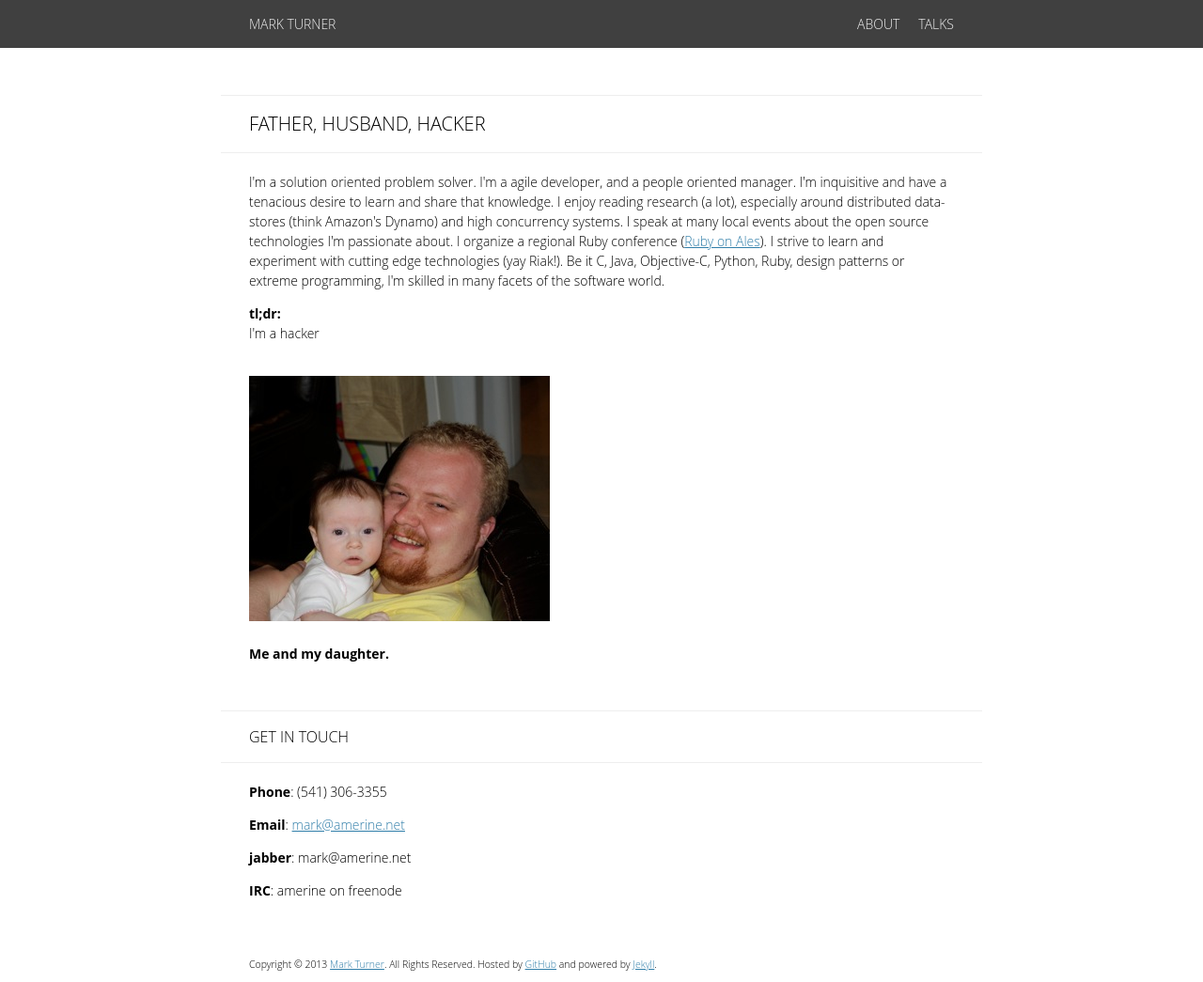
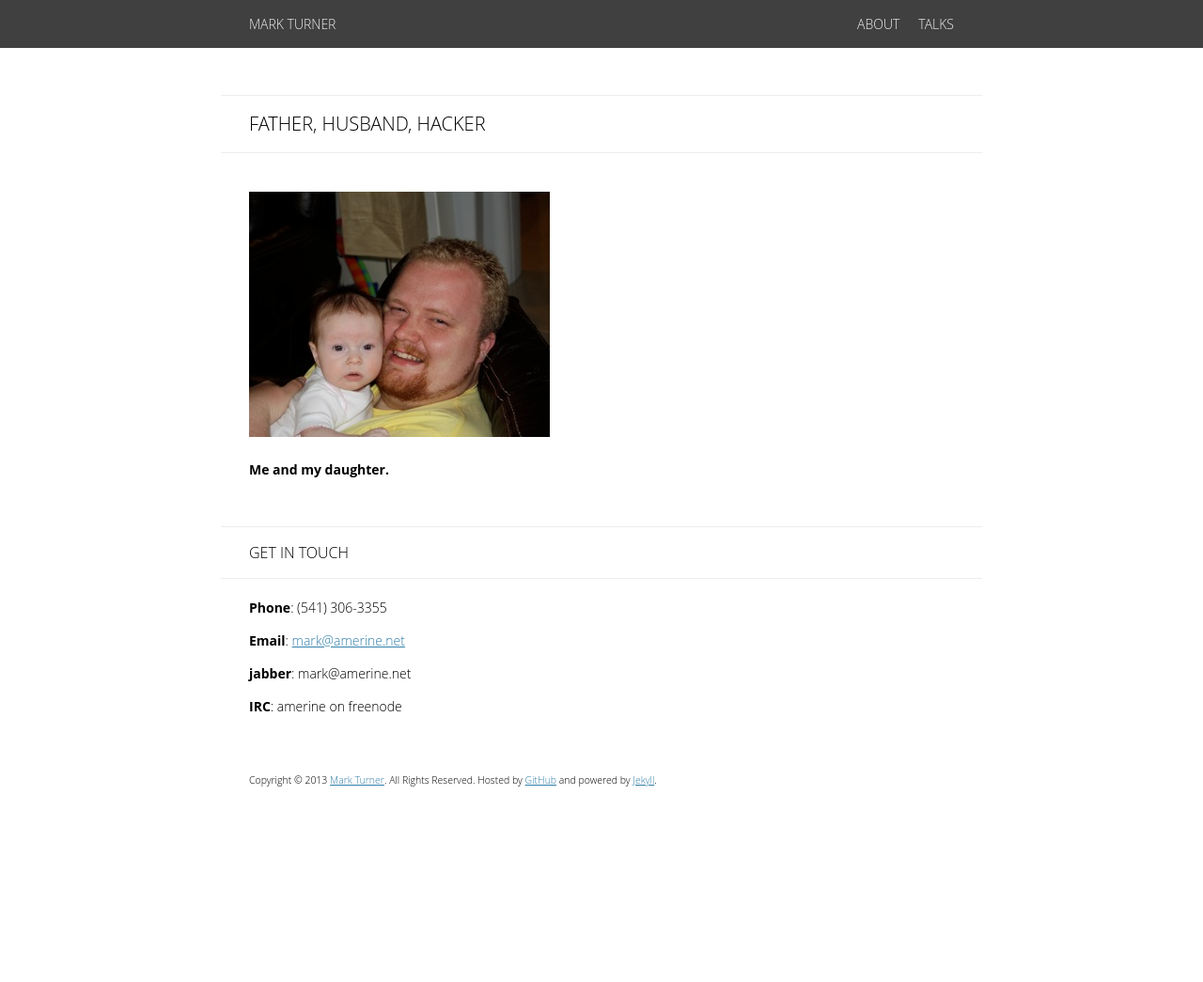
Before and after one commit to amerine/amerine.github.com, a Jekyll site: the page built from about.html, in a window 1280 px wide. Shown: the whole page at 94% size. Built offline with Jekyll 4.4.1, drawn with Linux system fonts in a browser that asks for light colours; comment, search, counter and statistics services are not loaded; after the commit the page ends 900 px from its top, so only the background shows below that.

Commit message:
Driving me nuts

```diff
--- a/about.html
+++ b/about.html
@@ -6,8 +6,6 @@ layout: master
 <section class="grid_12">
   <div class="grid_7 alpha elements">
     <h2>Father, Husband, Hacker</h2>
-    <p>I'm a solution oriented problem solver. I'm a agile developer, and a people oriented manager. I'm inquisitive and have a tenacious desire to learn and share that knowledge. I enjoy reading research (a lot), especially around distributed data-stores (think Amazon's Dynamo) and high concurrency systems. I speak at many local events about the open source technologies I'm passionate about. I organize a regional Ruby conference (<a href="http://ruby.onales.com">Ruby on Ales</a>). I strive to learn and experiment with cutting edge technologies (yay Riak!). Be it C, Java, Objective-C, Python, Ruby, design patterns or extreme programming, I'm skilled in many facets of the software world.</p>
-    <p><strong>tl;dr:</strong> <br/> I'm a hacker</p>
   </div>
 
   <br/>
```
